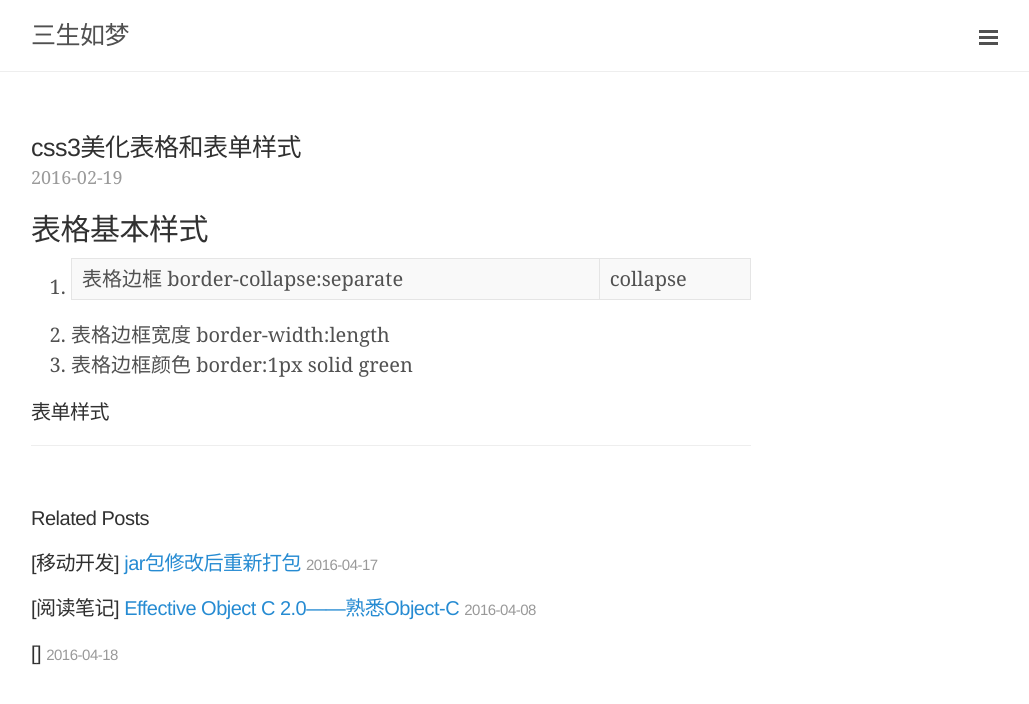
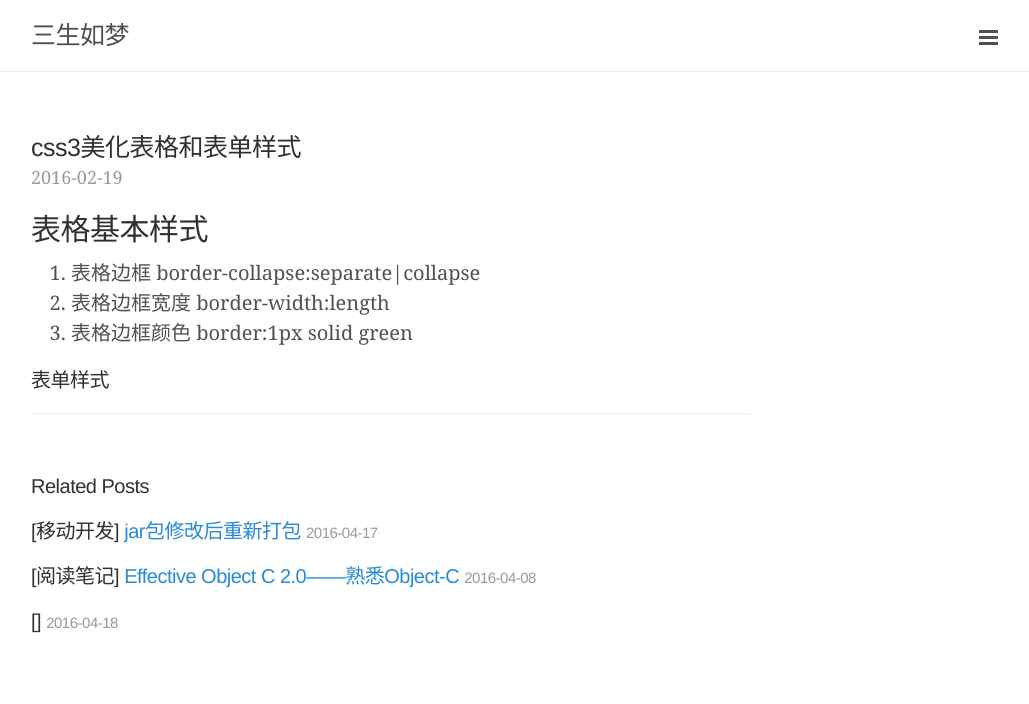
Before and after one commit to gaoyan10/gaoyan10.github.io, a Jekyll site: the page built from _posts/2016-02-19-css3表格基本样式.md, in a window 1280 px wide. Shown: the top 704 px of the page, without its empty margins (249-1278 px from the left). Built offline with Jekyll 4.4.1, drawn with Linux system fonts in a browser that asks for light colours; some web fonts are replaced; comment, search, counter and statistics services are not loaded.

Commit message:
fix syntax

```diff
--- a/_posts/2016-02-19-css3表格基本样式.md
+++ b/_posts/2016-02-19-css3表格基本样式.md
@@ -5,7 +5,7 @@ categories: [语言学习]
 tags: [html, css3]
 ---
 ## 表格基本样式
-1. 表格边框 border-collapse:separate|collapse
+1. 表格边框 border-collapse:separate\|collapse
 2. 表格边框宽度 border-width:length
 3. 表格边框颜色 border:1px solid green
 
```
